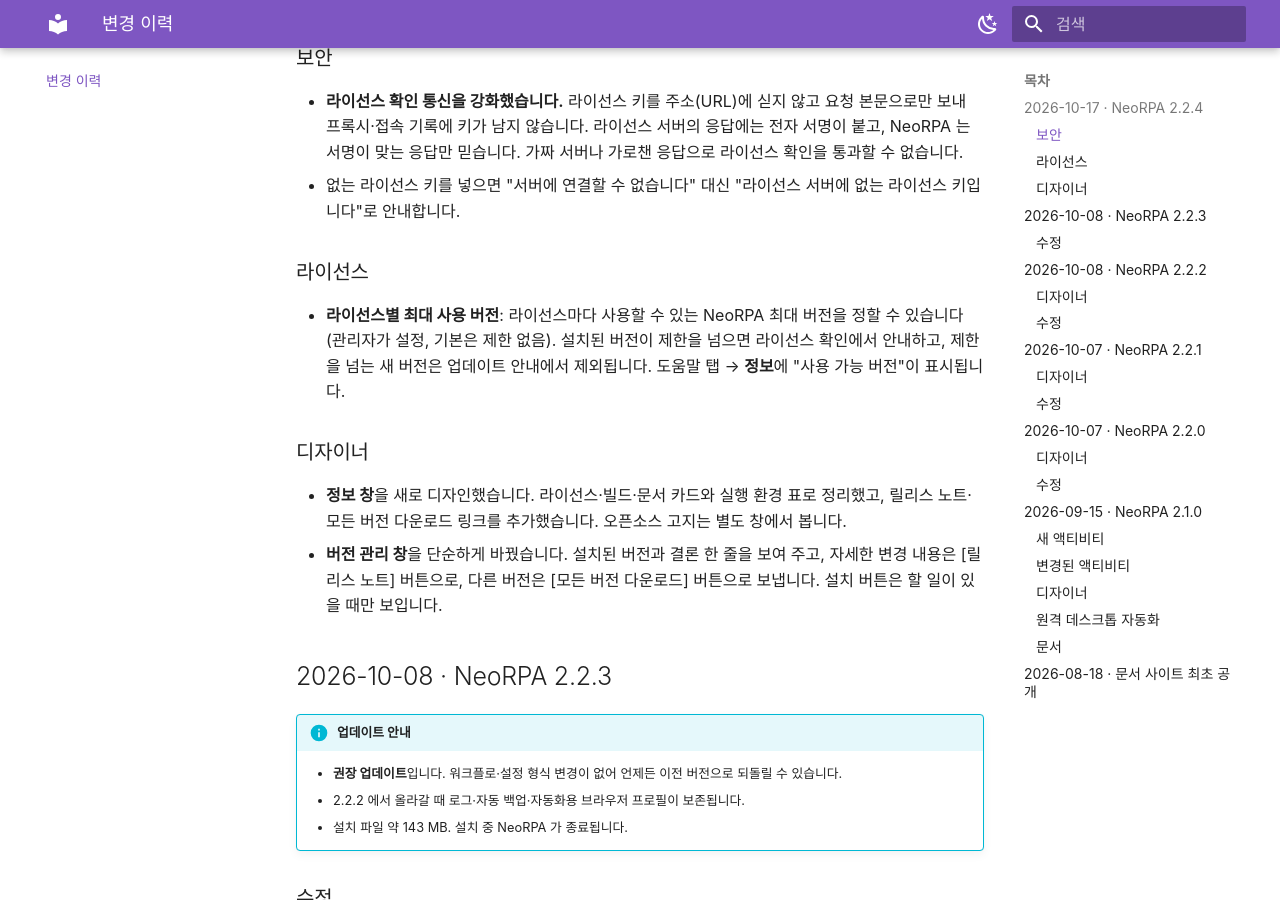
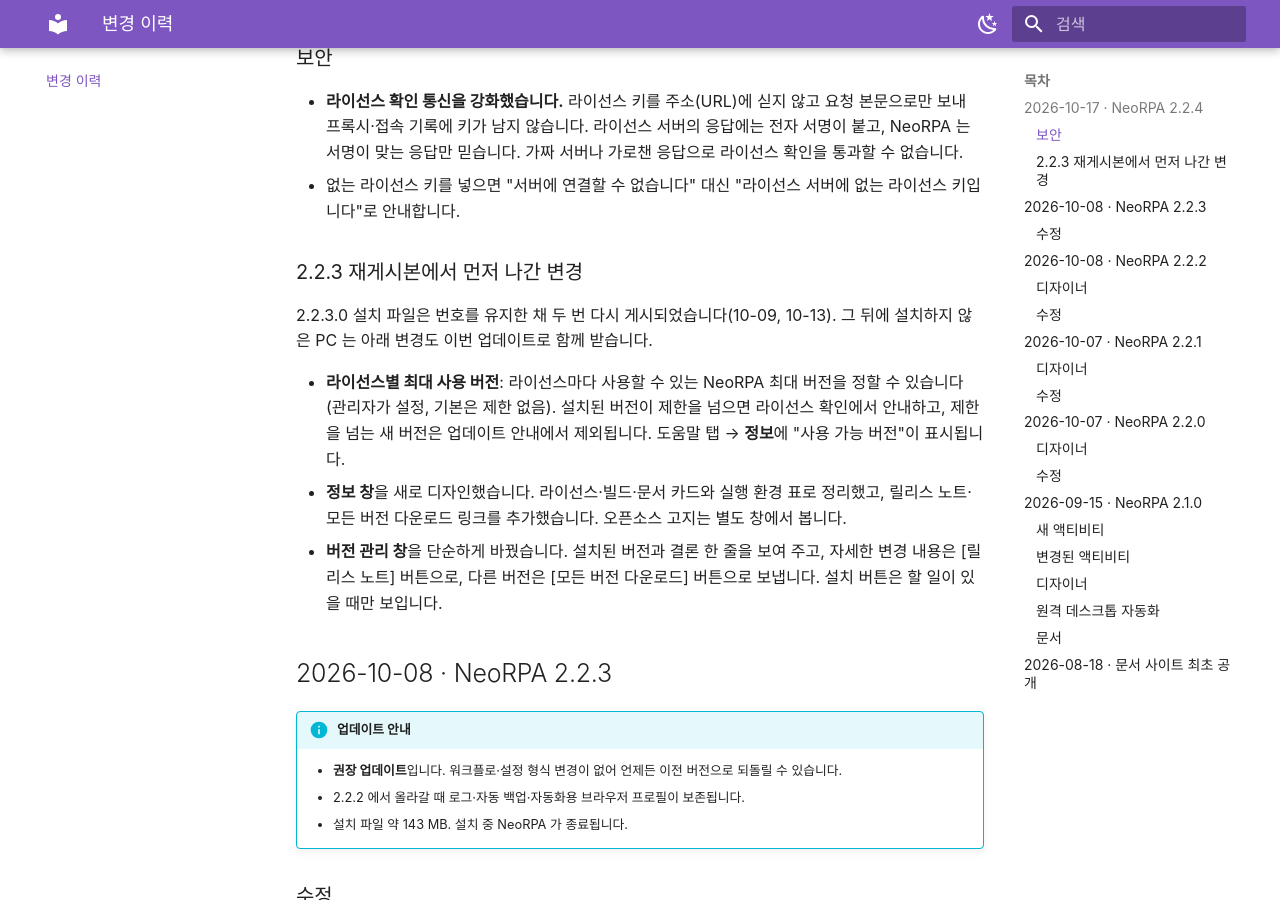
Before and after one commit to DxSolutions1/neorpa-docs, an MkDocs documentation site: the page built from docs/changelog.md, in a window 1280 px wide and 900 px high, scrolled down 521 px. Built offline with MkDocs 1.6.1 and Material for MkDocs 9.7.7, drawn with Linux system fonts in a browser that asks for light colours.

Commit message:
changelog 2.2.4: 재게시본으로 먼저 나간 변경을 별도 소절로 구분
Co-Authored-By: Claude Fable 5.1 <noreply@anthropic.com>
Claude-Session: https://claude.ai/code/session_01CFWNuKajCEyeshYYXGCSA3

```diff
--- a/docs/changelog.md
+++ b/docs/changelog.md
@@ -14,12 +14,11 @@ NeoRPA 제품과 이 문서의 주요 변경을 최신순으로 정리합니다.
 - **라이선스 확인 통신을 강화했습니다.** 라이선스 키를 주소(URL)에 싣지 않고 요청 본문으로만 보내 프록시·접속 기록에 키가 남지 않습니다. 라이선스 서버의 응답에는 전자 서명이 붙고, NeoRPA 는 서명이 맞는 응답만 믿습니다. 가짜 서버나 가로챈 응답으로 라이선스 확인을 통과할 수 없습니다.
 - 없는 라이선스 키를 넣으면 "서버에 연결할 수 없습니다" 대신 "라이선스 서버에 없는 라이선스 키입니다"로 안내합니다.
 
-### 라이선스
+### 2.2.3 재게시본에서 먼저 나간 변경
+
+2.2.3.0 설치 파일은 번호를 유지한 채 두 번 다시 게시되었습니다(10-09, 10-13). 그 뒤에 설치하지 않은 PC 는 아래 변경도 이번 업데이트로 함께 받습니다.
 
 - **라이선스별 최대 사용 버전**: 라이선스마다 사용할 수 있는 NeoRPA 최대 버전을 정할 수 있습니다(관리자가 설정, 기본은 제한 없음). 설치된 버전이 제한을 넘으면 라이선스 확인에서 안내하고, 제한을 넘는 새 버전은 업데이트 안내에서 제외됩니다. 도움말 탭 → **정보**에 "사용 가능 버전"이 표시됩니다.
-
-### 디자이너
-
 - **정보 창**을 새로 디자인했습니다. 라이선스·빌드·문서 카드와 실행 환경 표로 정리했고, 릴리스 노트·모든 버전 다운로드 링크를 추가했습니다. 오픈소스 고지는 별도 창에서 봅니다.
 - **버전 관리 창**을 단순하게 바꿨습니다. 설치된 버전과 결론 한 줄을 보여 주고, 자세한 변경 내용은 [릴리스 노트] 버튼으로, 다른 버전은 [모든 버전 다운로드] 버튼으로 보냅니다. 설치 버튼은 할 일이 있을 때만 보입니다.
 
```
